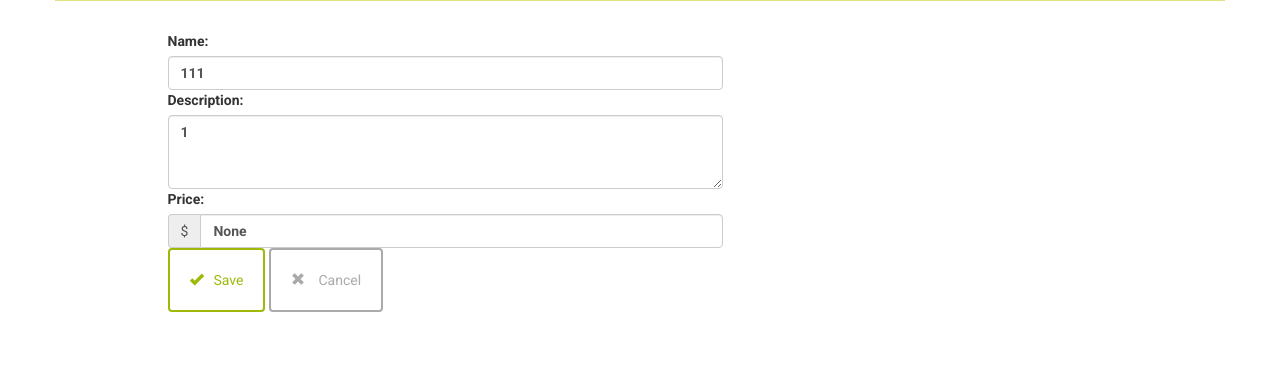
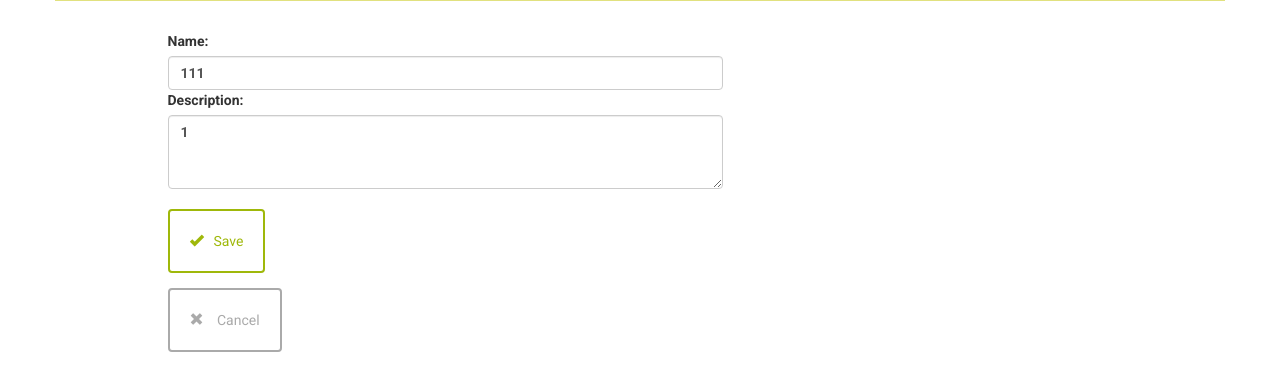
Before and after one commit to runnphoenix/Udacity_fullstack, a Flask app: page /category/1/item/1/edit in a window 1280 px wide. Shown: the part 264-655 px from the top of the page. Run offline with Flask 2, Linux system fonts and the light colour scheme; the visitor is signed in with stand-in values (Sample User, id 1); some libraries are stand-ins or nearby versions.

Commit message:
1. remove 'price' info from item 2. fix a bug that cancel button actrually 'confirmed' 3. fix a url problem in JSON API

```diff
--- a/proj_5/database_setup.py
+++ b/proj_5/database_setup.py
@@ -35,7 +35,6 @@ class Item(Base):
     name =Column(String(80), nullable = False)
     id = Column(Integer, primary_key = True)
     description = Column(String(250))
-    price = Column(String(8))
     category_id = Column(Integer, ForeignKey('category.id'))
     category = relationship(Category)
     user_id = Column(Integer, ForeignKey('user.id'))
--- a/proj_5/project.py
+++ b/proj_5/project.py
@@ -194,8 +194,8 @@ def categoryMenuJSON(category_id):
 
 @app.route('/category/<int:category_id>/item/<int:item_id>/JSON')
 def ItemJSON(category_id, item_id):
-    Item = session.query(Item).filter_by(id=item_id).one()
-    return jsonify(Item=Menu_Item.serialize)
+    ItemInfo = session.query(Item).filter_by(id=item_id).one()
+    return jsonify(Item=ItemInfo.serialize)
 
 
 @app.route('/category/JSON')
@@ -295,7 +295,6 @@ def newItem(category_id):
         newItem = Item(
             name=request.form['name'],
             description=request.form['description'],
-            price=request.form['price'],
             category_id=category_id,
             user_id=category.user_id)
         session.add(newItem)
@@ -303,7 +302,7 @@ def newItem(category_id):
         flash('New Menu %s Item Successfully Created' % (newItem.name))
         return redirect(url_for('showCategory', category_id=category_id))
     else:
-        return render_template('newitem.html',
+        return render_template('newItem.html',
                                category_id=category_id,
                                username=login_session['username'])
 
@@ -322,19 +321,16 @@ def editItem(category_id, item_id):
             editedItem.name = request.form['name']
         if request.form['description']:
             editedItem.description = request.form['description']
-        if request.form['price']:
-            editedItem.price = request.form['price']
         session.add(editedItem)
         session.commit()
         flash('Menu Item Successfully Edited')
         return redirect(url_for('showCategory', category_id=category_id))
     else:
-        return render_template(
-            'edititem.html',
-            category_id=category_id,
-            item_id=item_id,
-            item=editedItem,
-            username=login_session['username'])
+        return render_template('editItem.html',
+                               category_id=category_id,
+                               item_id=item_id,
+                               item=editedItem,
+                               username=login_session['username'])
 
 
 # Delete a item
@@ -354,6 +350,7 @@ def deleteItem(category_id, item_id):
     else:
         return render_template('deleteItem.html',
                                item=itemToDelete,
+                               category_id=category_id,
                                username=login_session['username'])
 
 
--- a/proj_5/templates/category.html
+++ b/proj_5/templates/category.html
@@ -61,7 +61,6 @@
 							<div class="menu-item">
 								<h3>{{i.name}}</h3>
 								<p>{{i.description}}</p>
-								<p class="menu-price">{{i.price}}</p>
 								<a href='{{url_for('editItem', category_id = category.id, item_id=i.id ) }}'>Edit</a> |
 								<a href='{{url_for('deleteItem', category_id = category.id, item_id=i.id ) }}'>Delete</a>
 							</div>
--- a/proj_5/templates/edititem.html
+++ b/proj_5/templates/edititem.html
@@ -18,20 +18,15 @@
 
 					<label for="description">Description:</label>
 					<textarea class="form-control" maxlength="250" rows="3" name="description">{{item.description}}</textarea>
-
-					<label for="price">Price:</label>
-					<div class="input-group">
-						<div class="input-group-addon">$</div>
-						<input type ="text" maxlength="10" class="form-control" name="price" value="{{item.price}}">
-					</div>
+					<br>
 					<button type="submit" class="btn btn-default" id="submit" type="submit">
 					<span class="glyphicon glyphicon-ok" aria-hidden="true"></span>Save</button>
-					<a href = '{{url_for('showCategories')}}'>
-						<button class="btn btn-default delete">
-						<span class="glyphicon glyphicon-remove" aria-hidden="true"></span> Cancel</button>
-					</a>
 				</div>
 			</form>
+			<a href = '{{url_for('showCategory', category_id = category_id)}}'>
+				<button class="btn btn-default delete">
+				<span class="glyphicon glyphicon-remove" aria-hidden="true"></span> Cancel</button>
+			</a>
 		</div>
 	</div>
 {% endblock %}
```
Also changed, not shown: proj_5/templates/deleteCategory.html (+4 -6 lines), proj_5/templates/deleteitem.html (+6 -7 lines), proj_5/templates/editCategory.html (+4 -4 lines), proj_5/templates/newitem.html (+1 -7 lines), proj_5/items.db, 2 other files.
